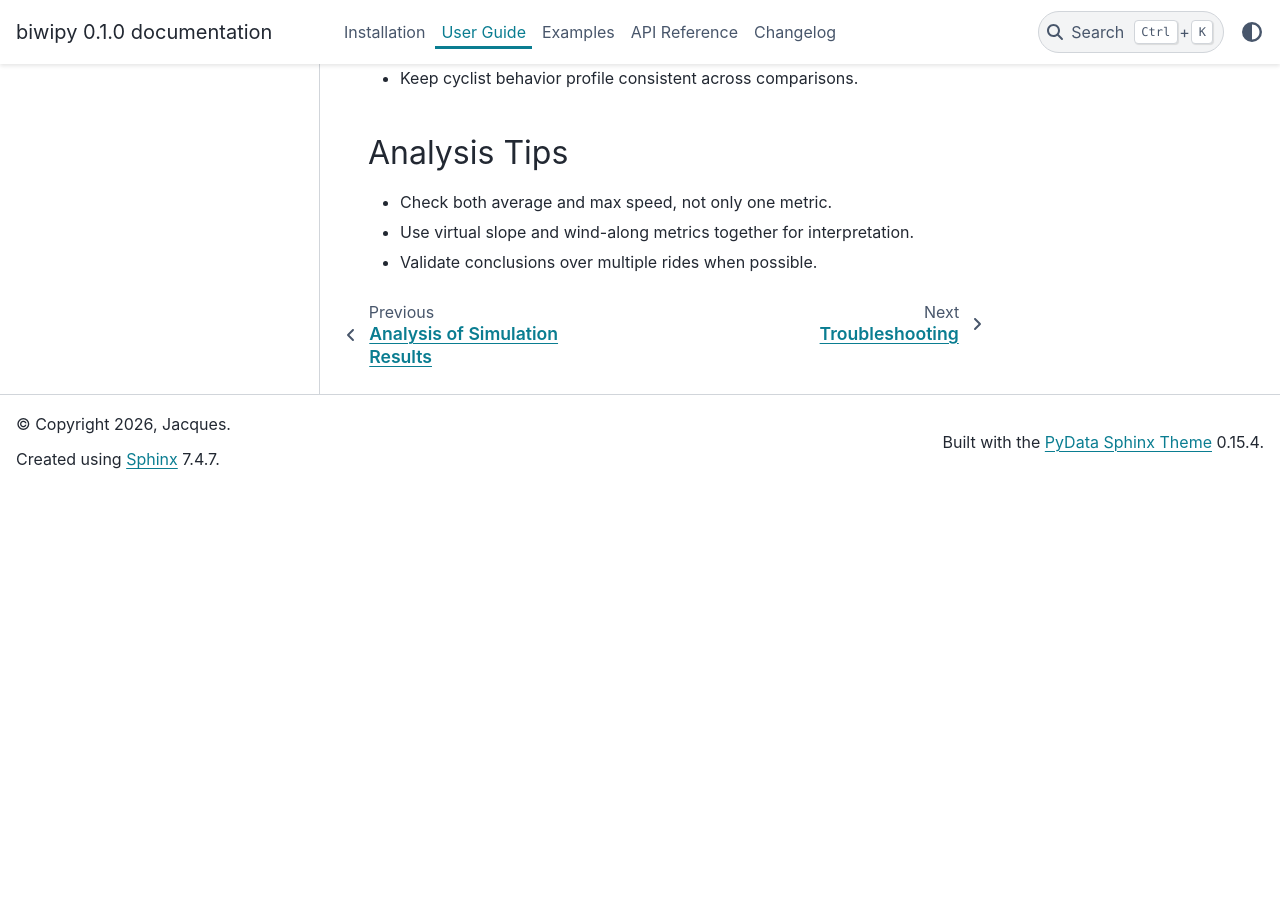
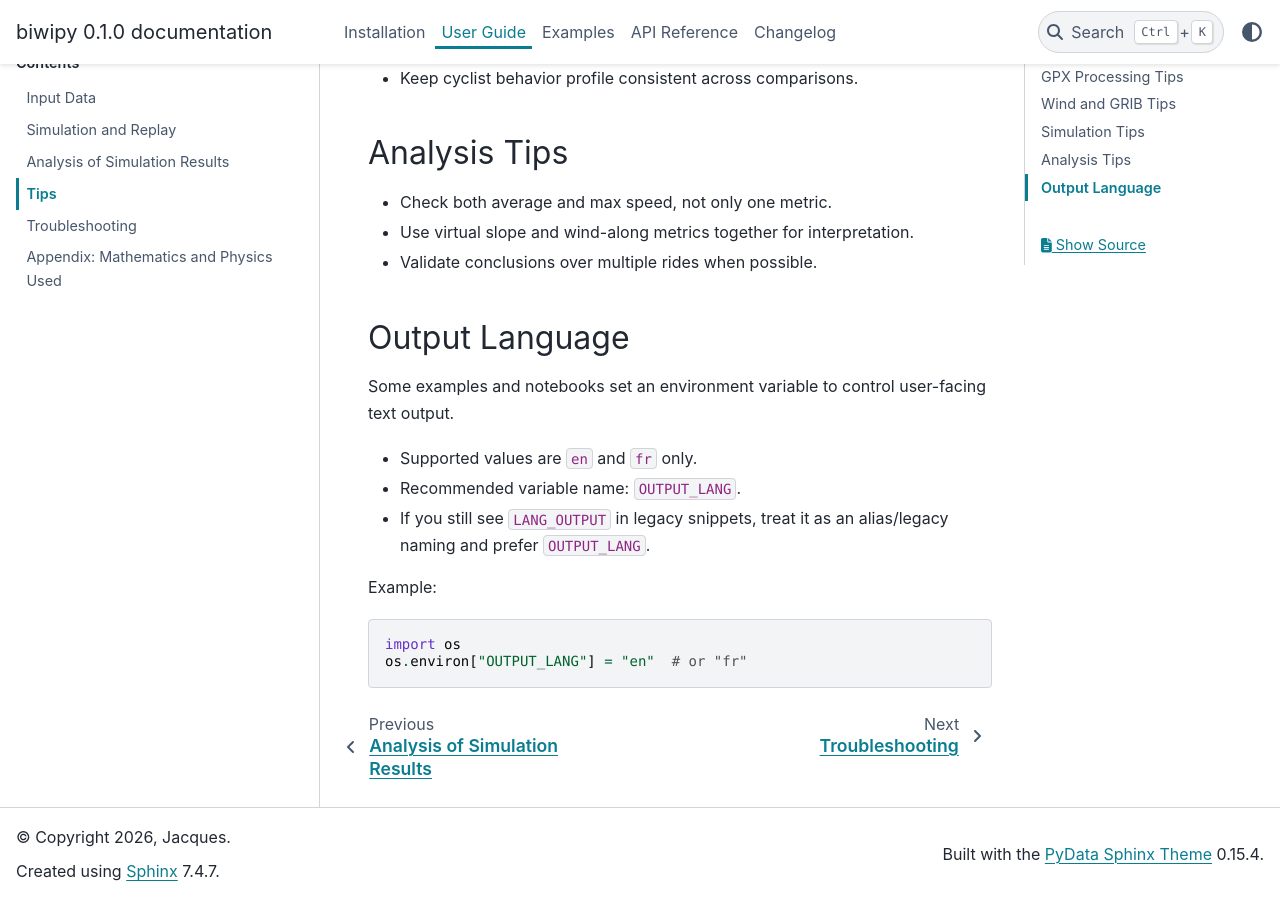
Before and after one commit to jacme31/biwipy, a Sphinx documentation site: the page built from docs/source/user_guide/Tips.md, in a window 1280 px wide and 900 px high, scrolled down 963 px. Built offline with Sphinx 7.4.7 and the PyData theme 0.15.4, drawn with Linux system fonts in a browser that asks for light colours; pages that are not in the unit, such as notebooks, are missing from menus; before the commit the page ends 1451 px from its top, so only the background shows below that.

Commit message:
docs: include build_grib_list in API ref, document output language, and fix README quickstart

````diff
--- a/docs/source/user_guide/Tips.md
+++ b/docs/source/user_guide/Tips.md
@@ -31,3 +31,18 @@ This page gathers practical recommendations for day-to-day use.
 - Check both average and max speed, not only one metric.
 - Use virtual slope and wind-along metrics together for interpretation.
 - Validate conclusions over multiple rides when possible.
+
+## Output Language
+
+Some examples and notebooks set an environment variable to control user-facing text output.
+
+- Supported values are `en` and `fr` only.
+- Recommended variable name: `OUTPUT_LANG`.
+- If you still see `LANG_OUTPUT` in legacy snippets, treat it as an alias/legacy naming and prefer `OUTPUT_LANG`.
+
+Example:
+
+```python
+import os
+os.environ["OUTPUT_LANG"] = "en"  # or "fr"
+```
````
Also changed, not shown: README.md (+5 -6 lines), docs/source/api.rst (+7 -0 lines), 1 other file.
